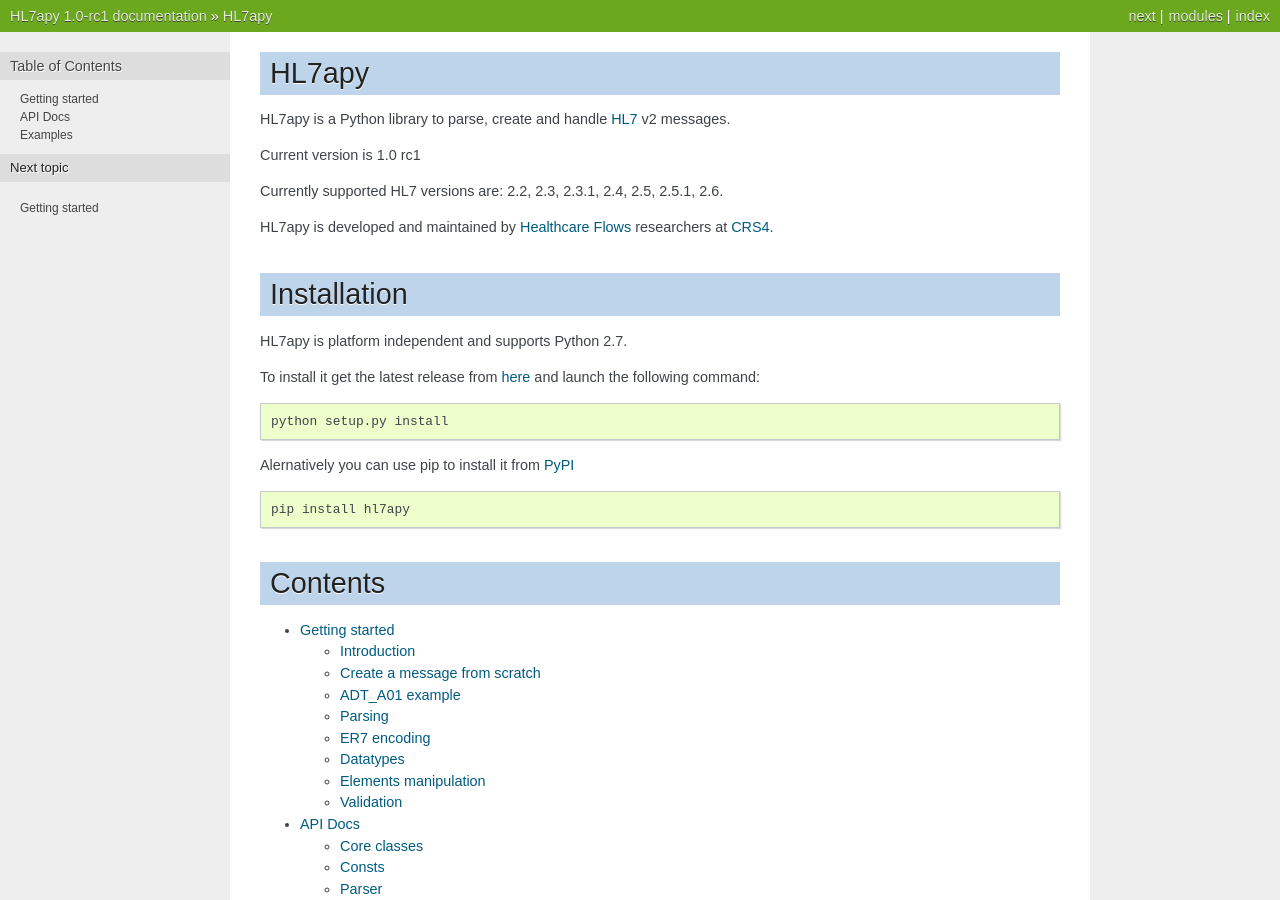
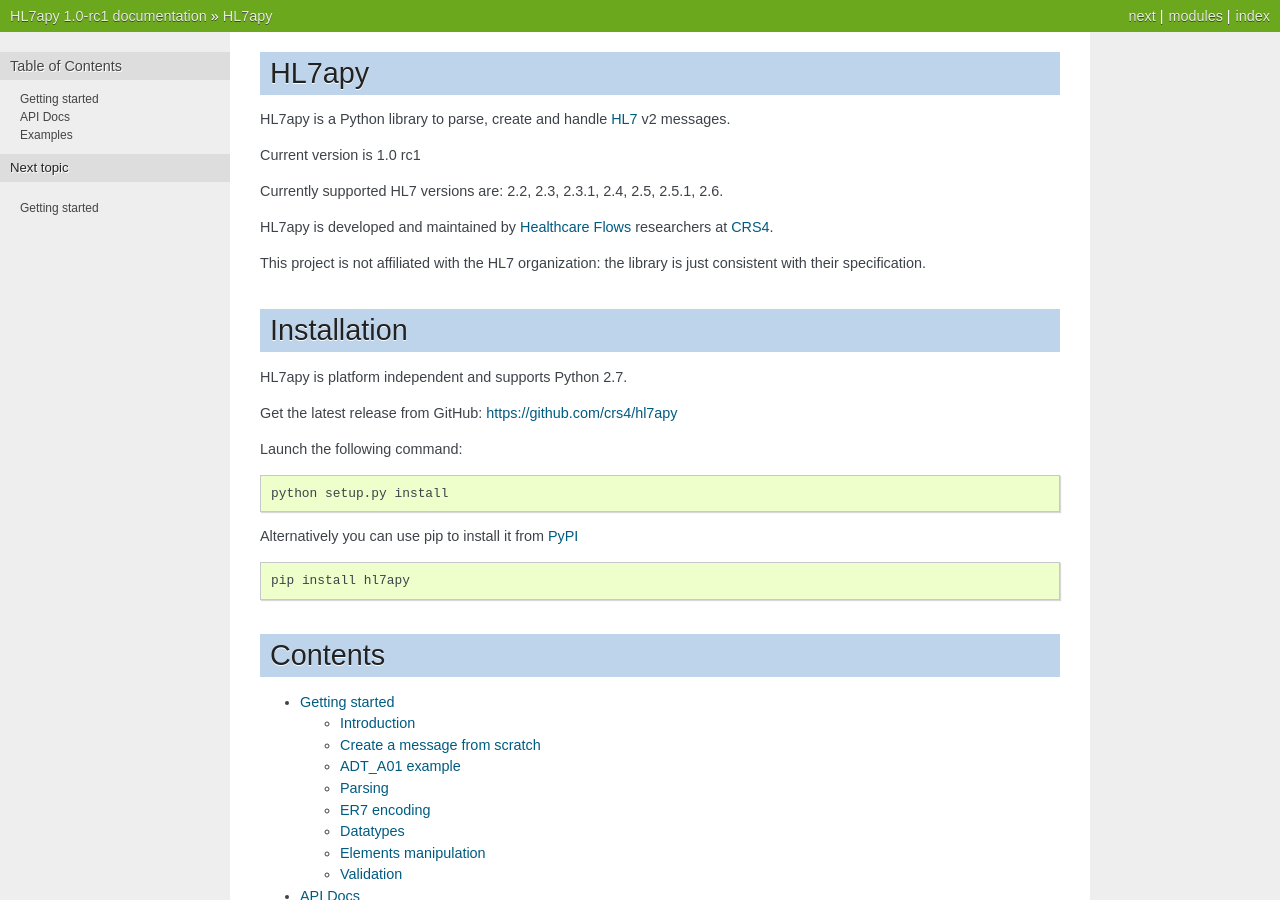
Before and after one commit to crs4/hl7apy, a Sphinx documentation site: the page built from docs/index.rst, in a window 1280 px wide and 900 px high. Built offline with Sphinx 7.4.7, drawn with Linux system fonts in a browser that asks for light colours.

Commit message:
updated documentation

```diff
--- a/docs/index.rst
+++ b/docs/index.rst
@@ -10,18 +10,22 @@
 
 HL7apy is developed and maintained by `Healthcare Flows <http://www.crs4.it/healthcare-flows>`_ researchers at `CRS4 <http://www.crs4.it>`_.
 
+This project is not affiliated with the HL7 organization: the library is just consistent with their specification.
+
 Installation
 ============
 
 HL7apy is platform independent and supports Python 2.7.
 
-To install it get the latest release from `here <https://github.com/crs4/hl7apy>`_ and launch the following command:
+Get the latest release from GitHub: `https://github.com/crs4/hl7apy <https://github.com/crs4/hl7apy>`_
+
+Launch the following command:
 
 .. code-block:: bash
 
   python setup.py install
 
-Alernatively you can use pip to install it from `PyPI <https://pypi.python.org/pypi/hl7apy/>`_
+Alternatively you can use pip to install it from `PyPI <https://pypi.python.org/pypi/hl7apy/>`_
 
 .. code-block:: bash
 
```
Also changed, not shown: README.md (+3 -1 lines), 1 other file.
